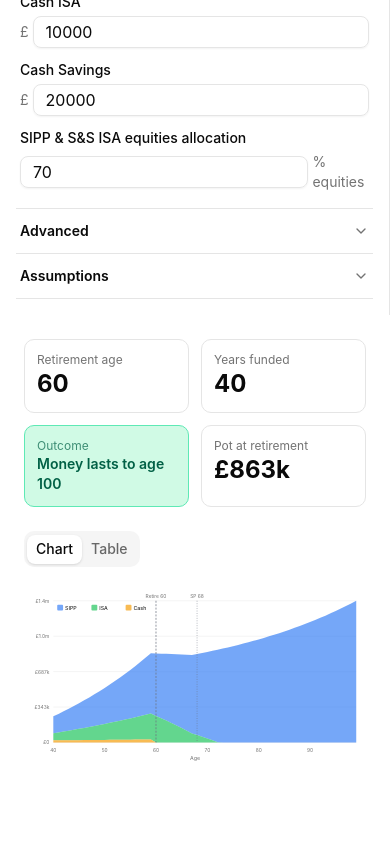
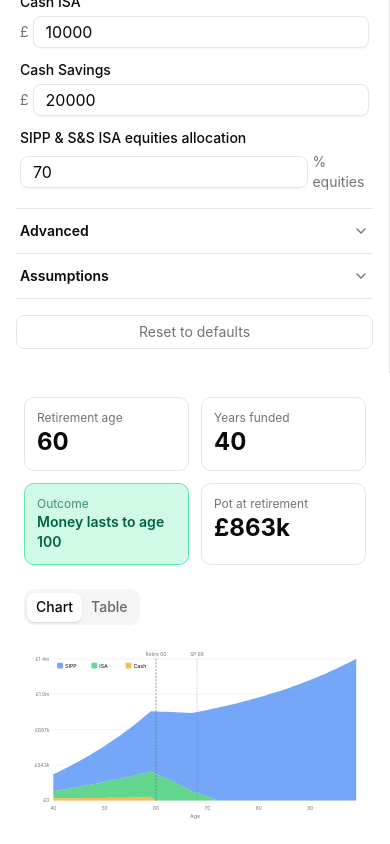
Before and after one commit to tsg21/retirement-modelling, a React (Vite) app in the folder app/: page / in a window 390 px wide. Shown: the part 975-1819 px from the top of the page. Before the commit the page ends 1761 px from the top, so only its background shows below. Built offline with nearby package versions, Linux system fonts and the light colour scheme.

Commit message:
Add reset button

```diff
--- a/app/src/App.tsx
+++ b/app/src/App.tsx
@@ -1,11 +1,12 @@
-import { useMemo } from 'react'
+import { useMemo, useRef } from 'react'
 import { InputPanel } from './components/InputPanel'
 import { ResultsPanel } from './components/ResultsPanel'
 import { generateProjection } from './lib/mockData'
 import { usePersistedInputs } from './hooks/usePersistedInputs'
 
 function App() {
-  const [inputs, setInputs] = usePersistedInputs()
+  const [inputs, setInputs, resetInputs] = usePersistedInputs()
+  const asideRef = useRef<HTMLElement>(null)
   const { data, warnings } = useMemo(() => generateProjection(inputs), [inputs])
 
   return (
@@ -18,8 +19,11 @@ function App() {
       {/* Two-panel layout */}
       <div className="flex flex-col md:flex-row">
         {/* Input panel — narrow left */}
-        <aside className="w-full md:w-80 lg:w-96 border-r border-border p-4 overflow-y-auto md:h-[calc(100vh-49px)]">
-          <InputPanel inputs={inputs} onChange={setInputs} />
+        <aside ref={asideRef} className="w-full md:w-80 lg:w-96 border-r border-border p-4 overflow-y-auto md:h-[calc(100vh-49px)]">
+          <InputPanel inputs={inputs} onChange={setInputs} onReset={() => {
+            resetInputs()
+            asideRef.current?.scrollTo({ top: 0, behavior: 'smooth' })
+          }} />
         </aside>
 
         {/* Results panel — wide right */}
--- a/app/src/components/InputPanel.tsx
+++ b/app/src/components/InputPanel.tsx
@@ -9,6 +9,7 @@ import type { Inputs, DrawdownCategory, SpendingStepDown, OneOffExpense } from '
 interface InputPanelProps {
   inputs: Inputs
   onChange: (inputs: Inputs) => void
+  onReset: () => void
 }
 
 function NumberField({
@@ -75,7 +76,7 @@ function Section({
   )
 }
 
-export function InputPanel({ inputs, onChange }: InputPanelProps) {
+export function InputPanel({ inputs, onChange, onReset }: InputPanelProps) {
   const update = <K extends keyof Inputs>(key: K, value: Inputs[K]) => {
     onChange({ ...inputs, [key]: value })
   }
@@ -408,6 +409,20 @@ export function InputPanel({ inputs, onChange }: InputPanelProps) {
           max={110}
         />
       </Section>
+
+      {/* Reset to defaults */}
+      <div className="pt-4 pb-2">
+        <button
+          className="w-full text-sm text-muted-foreground hover:text-foreground border border-border rounded-md px-3 py-1.5 transition-colors"
+          onClick={() => {
+            if (window.confirm('Reset all inputs to defaults? This cannot be undone.')) {
+              onReset()
+            }
+          }}
+        >
+          Reset to defaults
+        </button>
+      </div>
     </div>
   )
 }
--- a/app/src/hooks/usePersistedInputs.ts
+++ b/app/src/hooks/usePersistedInputs.ts
@@ -25,7 +25,7 @@ function saveInputs(inputs: Inputs): void {
   }
 }
 
-export function usePersistedInputs(): [Inputs, (inputs: Inputs) => void] {
+export function usePersistedInputs(): [Inputs, (inputs: Inputs) => void, () => void] {
   const [inputs, setInputsState] = useState<Inputs>(loadInputs)
 
   const setInputs = useCallback((newInputs: Inputs) => {
@@ -33,5 +33,14 @@ export function usePersistedInputs(): [Inputs, (inputs: Inputs) => void] {
     saveInputs(newInputs)
   }, [])
 
-  return [inputs, setInputs]
+  const resetInputs = useCallback(() => {
+    setInputsState(DEFAULT_INPUTS)
+    try {
+      localStorage.removeItem(STORAGE_KEY)
+    } catch {
+      // Silently fail
+    }
+  }, [])
+
+  return [inputs, setInputs, resetInputs]
 }
```
Also changed, not shown: 1 other file (tests, documents, lock files or other folders).
